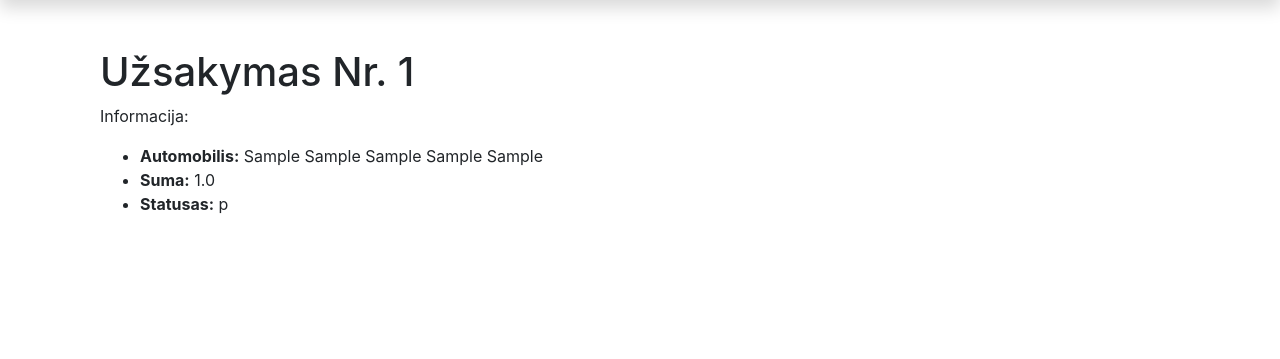
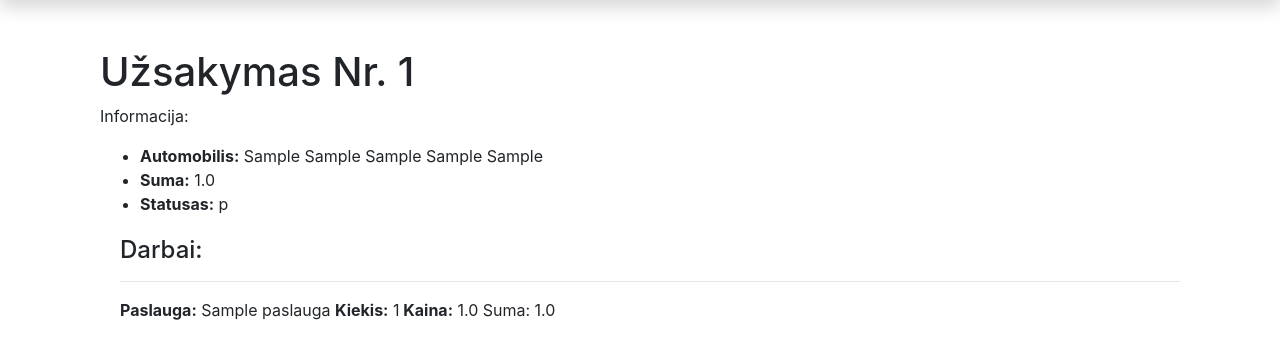
Before and after one commit to DonatasNoreika/dn_servisas, a Django app: page /autoservice/uzsakymai/1 in a window 1280 px wide. Shown: the part 86-445 px from the top of the page. Run offline with Django 3.2, Linux system fonts and the light colour scheme; tables that the repository leaves empty hold one stand-in row (values such as "Sample post"); some libraries are stand-ins or nearby versions.

Commit message:
+ pridėta skaičiuojama užsakymo eilutės suma

```diff
--- a/mysite/autoservice/admin.py
+++ b/mysite/autoservice/admin.py
@@ -2,6 +2,9 @@ from django.contrib import admin
 from .models import Paslauga, Paslaugos_kaina, AutomobilioModelis, Uzsakymas, UzsakymoEilute, Automobilis
 
 # Register your models here.
+
+class UzsakymoEiluteAdmin(admin.ModelAdmin):
+    list_display = ('paslauga_id', 'uzsakymas_id', 'kiekis', 'kaina')
 
 class UzsakymoEiluteInLine(admin.TabularInline):
     model = UzsakymoEilute
@@ -24,4 +27,4 @@ admin.site.register(Paslaugos_kaina, Paslaugos_kainaAdmin)
 admin.site.register(AutomobilioModelis)
 admin.site.register(Automobilis, AutomobilisAdmin)
 admin.site.register(Uzsakymas, UzsakymasAdmin)
-admin.site.register(UzsakymoEilute)
+admin.site.register(UzsakymoEilute, UzsakymoEiluteAdmin)
--- a/mysite/autoservice/models.py
+++ b/mysite/autoservice/models.py
@@ -92,9 +92,13 @@ class Uzsakymas(models.Model):
 
 class UzsakymoEilute(models.Model):
     paslauga_id = models.ForeignKey('Paslauga', on_delete=models.SET_NULL, null=True)
-    uzsakymas_id = models.ForeignKey('Uzsakymas', related_name="Eilutės", on_delete=models.SET_NULL, null=True)
+    uzsakymas_id = models.ForeignKey('Uzsakymas', related_name="eilutes", on_delete=models.SET_NULL, null=True)
     kiekis = models.IntegerField("Kiekis", null=True)
     kaina = models.FloatField("Kaina")
+
+    @property
+    def suma(self):
+        return self.kiekis * self.kaina
 
     def __str__(self):
         return f"{self.paslauga_id.name}, {self.kaina}"
--- a/mysite/autoservice/templates/user_uzsakymai.html
+++ b/mysite/autoservice/templates/user_uzsakymai.html
@@ -7,7 +7,7 @@
     <ul>
 
       {% for uzsakymas in uzsakymas_list %}
-      <li>
+      <li class="{% if uzsakymas.pasibaige_terminas %}text-danger{% endif %}">
             <li><strong>Automobilis:</strong> {{ uzsakymas.automobilis_id }}</li>
             <li><strong>Suma:</strong> {{ uzsakymas.suma }}</li>
             <li><strong>Statusas:</strong> {{ uzsakymas.status }}</li>
--- a/mysite/autoservice/templates/uzsakymas.html
+++ b/mysite/autoservice/templates/uzsakymas.html
@@ -9,5 +9,12 @@
         <li><strong>Suma:</strong> {{ uzsakymas.suma }}</li>
         <li><strong>Statusas:</strong> {{ uzsakymas.status }}</li>
     </ul>
+    <div style="margin-left:20px;margin-top:20px">
+    <h4>Darbai:</h4>
+    {% for eilute in uzsakymas.eilutes.all %}
+      <hr>
+        <p><strong>Paslauga:</strong> {{ eilute.paslauga_id }}  <strong>Kiekis:</strong> {{ eilute.kiekis }}<strong>    Kaina:</strong> {{ eilute.kaina }} Suma:</strong> {{ eilute.suma }}</p>
+    {% endfor %}
+  </div>
 </div>
 {% endblock %}
```
